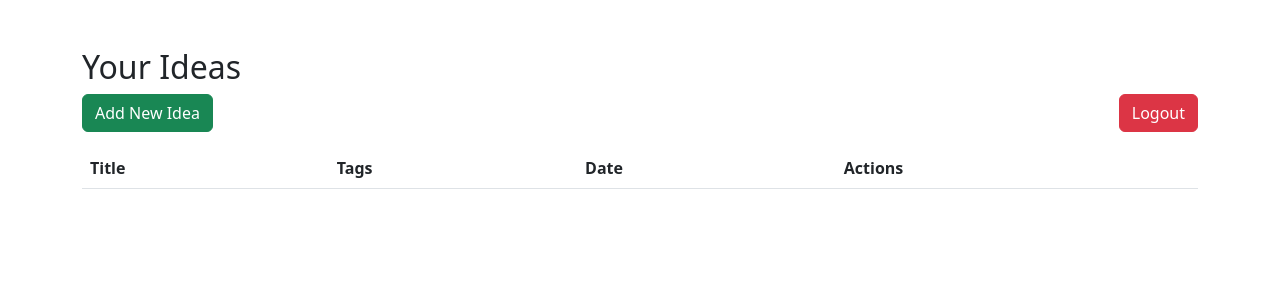
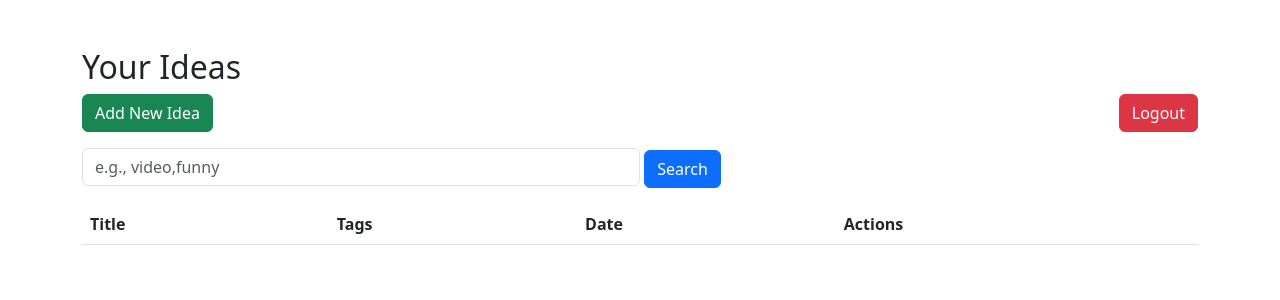
Before and after one commit to iba200/learn-git, a Flask app: page / in a window 1280 px wide. Shown: the top 300 px of the page. Run offline with Flask 3, Linux system fonts and the light colour scheme; a user stored in the database is signed in; lists and menus that the app fills with data are empty.

Commit message:
finish for the moment

```diff
--- a/mini_mvp/content-idea-hub/app/forms.py
+++ b/mini_mvp/content-idea-hub/app/forms.py
@@ -17,3 +17,7 @@ class IdeaForm(FlaskForm):
     description = TextAreaField('Description', validators=[Length(max=500)])
     tags = StringField('Tags (comma-separated)', validators=[Length(max=200)])
     submit = SubmitField('Save')
+
+class SearchForm(FlaskForm):
+    tags = StringField('Filter by Tags')
+    submit = SubmitField('Search')
--- a/mini_mvp/content-idea-hub/app/routes.py
+++ b/mini_mvp/content-idea-hub/app/routes.py
@@ -2,7 +2,7 @@ from flask import Blueprint, render_template, redirect, url_for, flash
 from flask_login import login_user, logout_user, current_user, login_required
 from app import db, login_manager
 from app.models import User
-from app.forms import RegisterForm, LoginForm
+from app.forms import RegisterForm, LoginForm, SearchForm
 from app.models import Idea
 from app.forms import IdeaForm
 bp = Blueprint('main', __name__)
@@ -43,11 +43,17 @@ def logout():
     logout_user()
     return redirect(url_for('main.login'))
 
-@bp.route('/')
+@bp.route('/', methods=['GET', 'POST'])
 @login_required
 def index():
-    ideas = Idea.query.filter_by(user_id=current_user.id).order_by(Idea.timestamp.desc()).all()
-    return render_template('index.html', title='Dashboard', ideas=ideas)
+    form = SearchForm()
+    ideas = Idea.query.filter_by(user_id=current_user.id)
+    if form.validate_on_submit() and form.tags.data:
+        tags = [t.strip() for t in form.tags.data.split(',')]
+        for tag in tags:
+            ideas = ideas.filter(Idea.tags.like(f'%{tag}%'))
+    ideas = ideas.order_by(Idea.timestamp.desc()).all()
+    return render_template('index.html', ideas=ideas, form=form)
 
 """
         [route for create,update and remove ideas]
--- a/mini_mvp/content-idea-hub/app/templates/index.html
+++ b/mini_mvp/content-idea-hub/app/templates/index.html
@@ -5,6 +5,11 @@
 <h2>Your Ideas</h2>
     <a href="{{ url_for('main.new_idea') }}" class="btn btn-success mb-3">Add New Idea</a>
     <a href="{{ url_for('main.logout') }}" class="btn btn-danger mb-3 float-end">Logout</a>
+    <form method="POST" class="mb-3">
+        {{ form.hidden_tag() }}
+        {{ form.tags(class="form-control d-inline w-50", placeholder="e.g., video,funny") }}
+        {{ form.submit(class="btn btn-primary") }}
+    </form>
     <table class="table">
         <thead><tr><th>Title</th><th>Tags</th><th>Date</th><th>Actions</th></tr></thead>
         <tbody>
```
